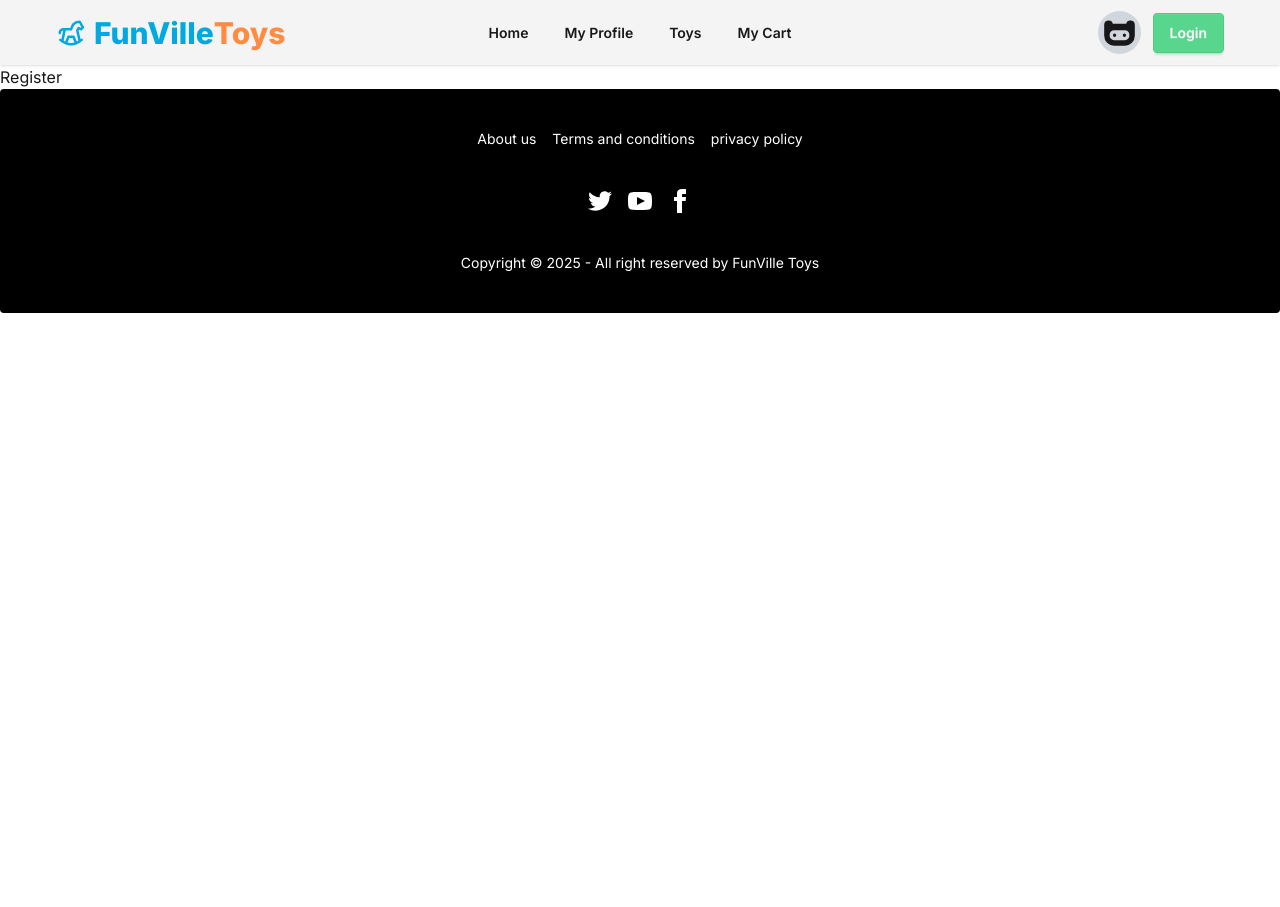
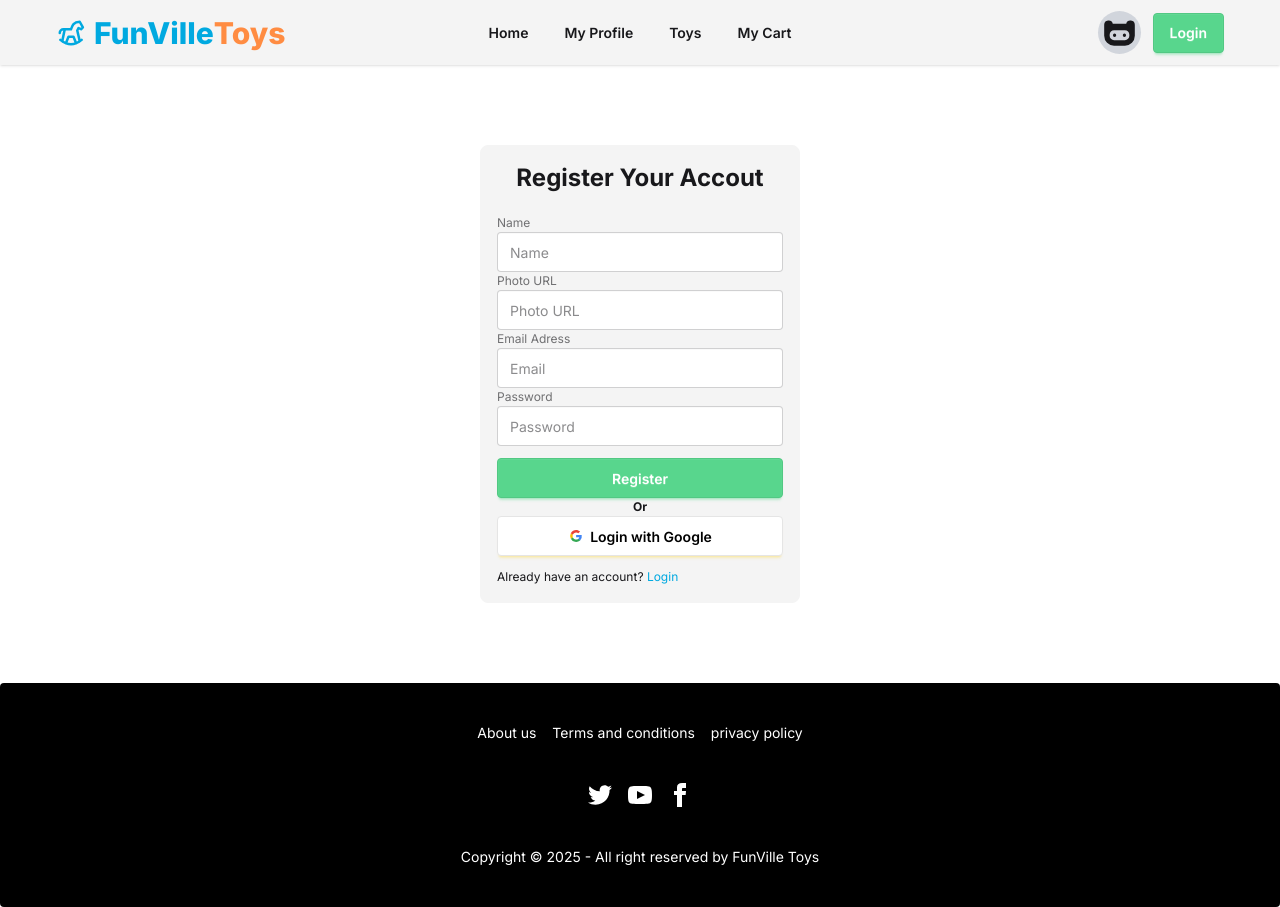
Before and after one commit to Ibne-Shahid/funville-toys, a React (Vite) app: page /register in a window 1280 px wide. Before the commit the page ends 800 px from the top, so only its background shows below. Built offline with nearby package versions, Linux system fonts and the light colour scheme.

Commit message:
registration page and firebase config file done and user credentials hidden

```diff
--- a/package.json
+++ b/package.json
@@ -12,6 +12,7 @@
   "dependencies": {
     "@tailwindcss/vite": "^4.1.12",
     "axios": "^1.12.2",
+    "firebase": "^12.4.0",
     "react": "^19.1.1",
     "react-dom": "^19.1.1",
     "react-icons": "^5.5.0",
--- a/pages/Login.jsx
+++ b/pages/Login.jsx
@@ -7,14 +7,19 @@
             <div className='fieldset bg-base-300 border-base-300 rounded-box w-xs border p-4'>
                 <form>
                     <h1 className='text-2xl font-bold text-center mb-5'>Login Your Accout</h1>
+
                     <label className="label">Email Adress</label>
                     <input type="email" className="input" placeholder="Email" />
 
                     <label className="label">Password</label>
                     <input type="password" className="input" placeholder="Password" />
 
-                    <p className='text-center mt-3'>Forgot Password?</p>
-                    <div className='text-center'><button className="btn btn-accent text-white mt-3">Login</button></div>
+                    <a>Forgot Password?</a>
+                    <button className="btn btn-accent w-full text-white mt-3">Login</button>
+                    <button className="btn bg-white mt-2 w-full text-black border-[#e5e5e5]">
+                        <svg aria-label="Google logo" width="16" height="16" xmlns="http://www.w3.org/2000/svg" viewBox="0 0 512 512"><g><path d="m0 0H512V512H0" fill="#fff"></path><path fill="#34a853" d="M153 292c30 82 118 95 171 60h62v48A192 192 0 0190 341"></path><path fill="#4285f4" d="m386 400a140 175 0 0053-179H260v74h102q-7 37-38 57"></path><path fill="#fbbc02" d="m90 341a208 200 0 010-171l63 49q-12 37 0 73"></path><path fill="#ea4335" d="m153 219c22-69 116-109 179-50l55-54c-78-75-230-72-297 55"></path></g></svg>
+                        Login with Google
+                    </button>
                     <p className='mt-3'>Doesn't have an account? <Link to="/register"><span className='text-secondary'>Register</span></Link></p>
                 </form>
             </div>
--- a/pages/Register.jsx
+++ b/pages/Register.jsx
@@ -1,9 +1,38 @@
 import React from 'react'
+import { Link } from 'react-router'
 
 const Register = () => {
-  return (
-    <div>Register</div>
-  )
+    return (
+        <div>
+            <div className='flex justify-center py-20'>
+                <div className='fieldset bg-base-300 border-base-300 rounded-box w-xs border p-4'>
+                    <form>
+                        <h1 className='text-2xl font-bold text-center mb-5'>Register Your Accout</h1>
+
+                        <label className="label">Name</label>
+                        <input type="text" className="input" placeholder="Name" />
+
+                        <label className="label">Photo URL</label>
+                        <input type="text" className="input" placeholder="Photo URL" />
+
+                        <label className="label">Email Adress</label>
+                        <input type="email" className="input" placeholder="Email" />
+
+                        <label className="label">Password</label>
+                        <input type="password" className="input" placeholder="Password" />
+
+                        <button className="btn btn-accent w-full text-white mt-3">Register</button>
+                        <p className='font-bold text-center'>Or</p>
+                        <button className="btn bg-white w-full text-black border-[#e5e5e5]">
+                            <svg aria-label="Google logo" width="16" height="16" xmlns="http://www.w3.org/2000/svg" viewBox="0 0 512 512"><g><path d="m0 0H512V512H0" fill="#fff"></path><path fill="#34a853" d="M153 292c30 82 118 95 171 60h62v48A192 192 0 0190 341"></path><path fill="#4285f4" d="m386 400a140 175 0 0053-179H260v74h102q-7 37-38 57"></path><path fill="#fbbc02" d="m90 341a208 200 0 010-171l63 49q-12 37 0 73"></path><path fill="#ea4335" d="m153 219c22-69 116-109 179-50l55-54c-78-75-230-72-297 55"></path></g></svg>
+                            Login with Google
+                        </button>
+                        <p className='mt-3'>Already have an account? <Link to="/login"><span className='text-secondary'>Login</span></Link></p>
+                    </form>
+                </div>
+            </div>
+        </div>
+    )
 }
 
 export default Register
--- /dev/null
+++ b/src/firebase/firebase.config.js
@@ -0,0 +1,19 @@
+// Import the functions you need from the SDKs you need
+import { initializeApp } from "firebase/app";
+// TODO: Add SDKs for Firebase products that you want to use
+// https://firebase.google.com/docs/web/setup#available-libraries
+
+// Your web app's Firebase configuration
+const firebaseConfig = {
+  apiKey: import.meta.env.VITE_apiKey,
+  authDomain: import.meta.env.VITE_authDomain,
+  projectId: import.meta.env.VITE_projectId,
+  storageBucket: import.meta.env.VITE_storageBucket,
+  messagingSenderId: import.meta.env.VITE_messagingSenderId,
+  appId: import.meta.env.VITE_appId
+};
+
+// Initialize Firebase
+const app = initializeApp(firebaseConfig);
+
+export default app
```
Also changed, not shown: 1 other file (tests, documents, lock files or other folders).
